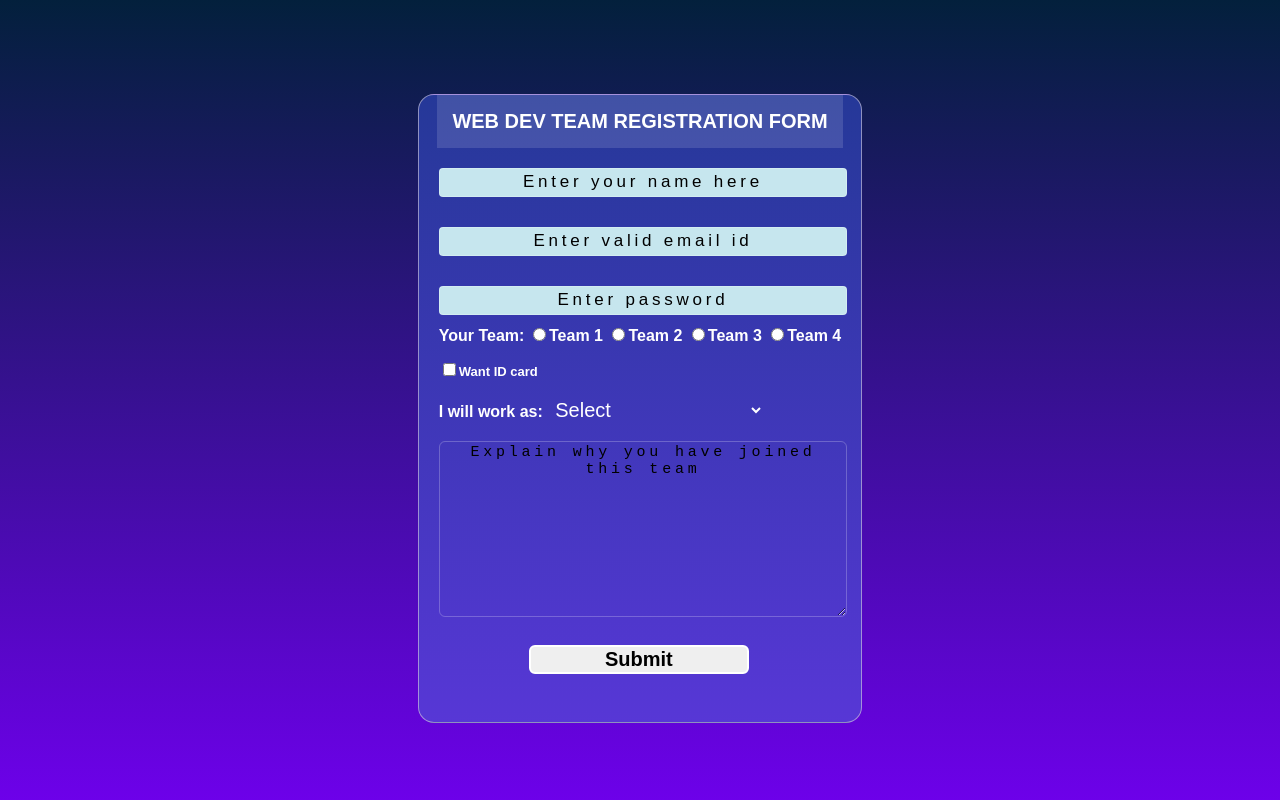
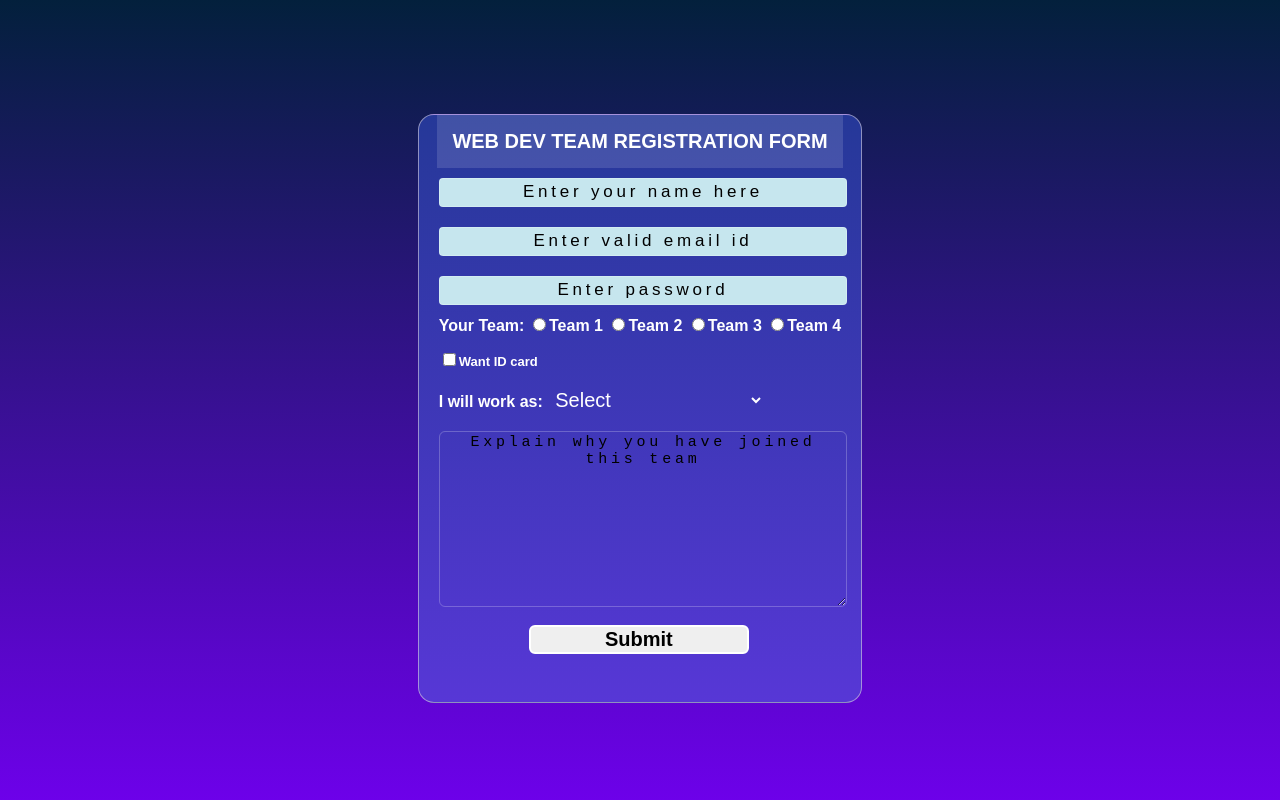
Before and after one commit to shreyach21/shreyach21, a plain HTML site: page index.html in a window 1280 px wide. Drawn offline with Linux system fonts and the light colour scheme.

Commit message:
css file modified

```diff
--- a/style.css
+++ b/style.css
@@ -46,7 +46,7 @@ label
 }
 #name,#email,#pw
 {
-    margin-top: 20px;
+    margin-top: 10px;
     color: white;
     border: 1px solid rgba(255, 255, 255, 0.233);
     border-radius: 4px;
@@ -74,6 +74,7 @@ textarea
     height: 100%;
     border: 1px solid rgba(255, 255, 255, 0.233);
     font-size: 15px;
+    /* padding: 0px; */
 }
 .labels
 {
@@ -97,7 +98,7 @@ select
 }
 button{
     width: 220px;
-    margin-top: 10px;
+    /* margin-top: 10px; */
     margin-left: 90px;
     font-size: 20px;
     font-weight: bold;
```
Also changed, not shown: images (1).jpg (added), images.jpg (added).
